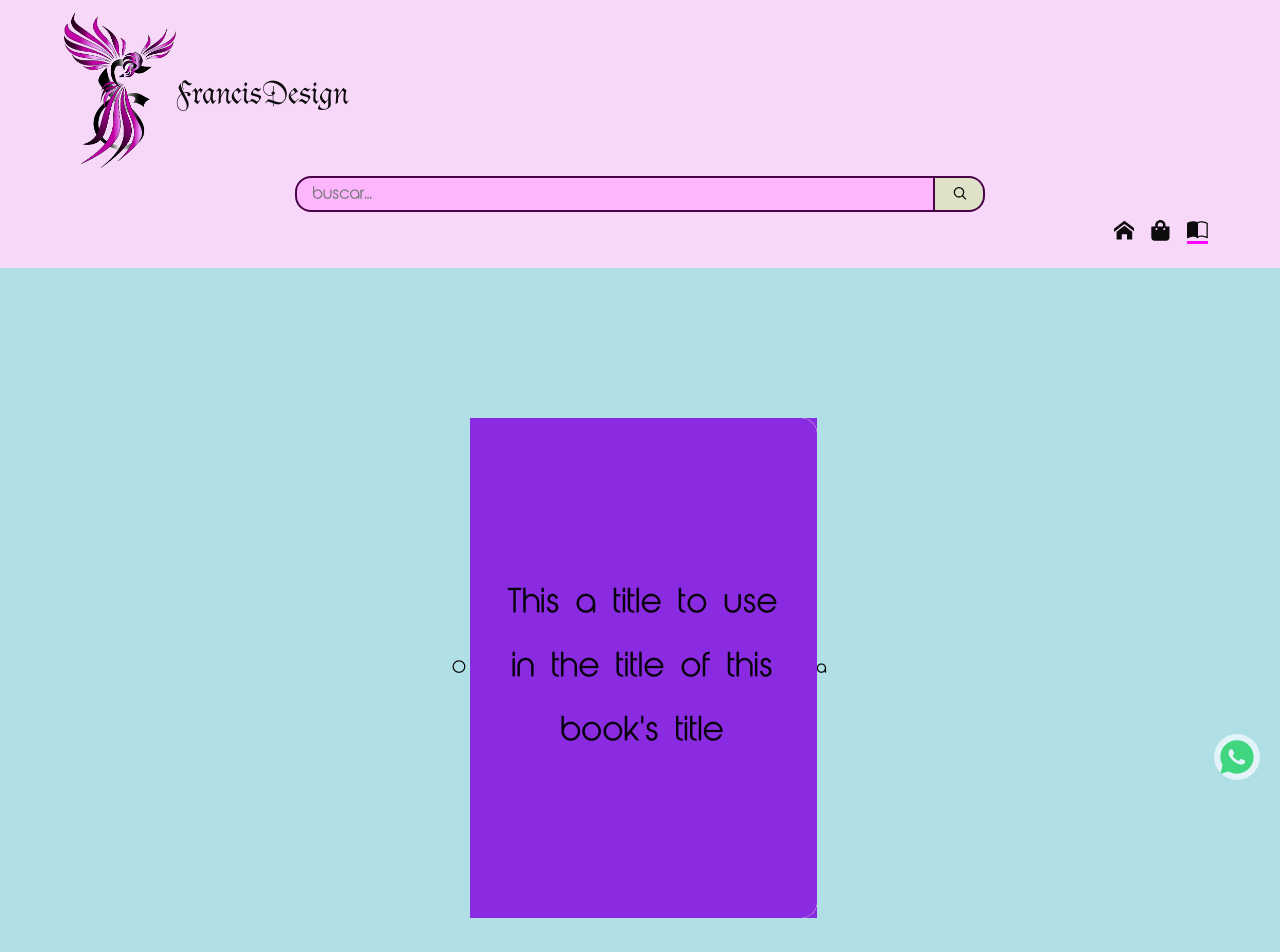
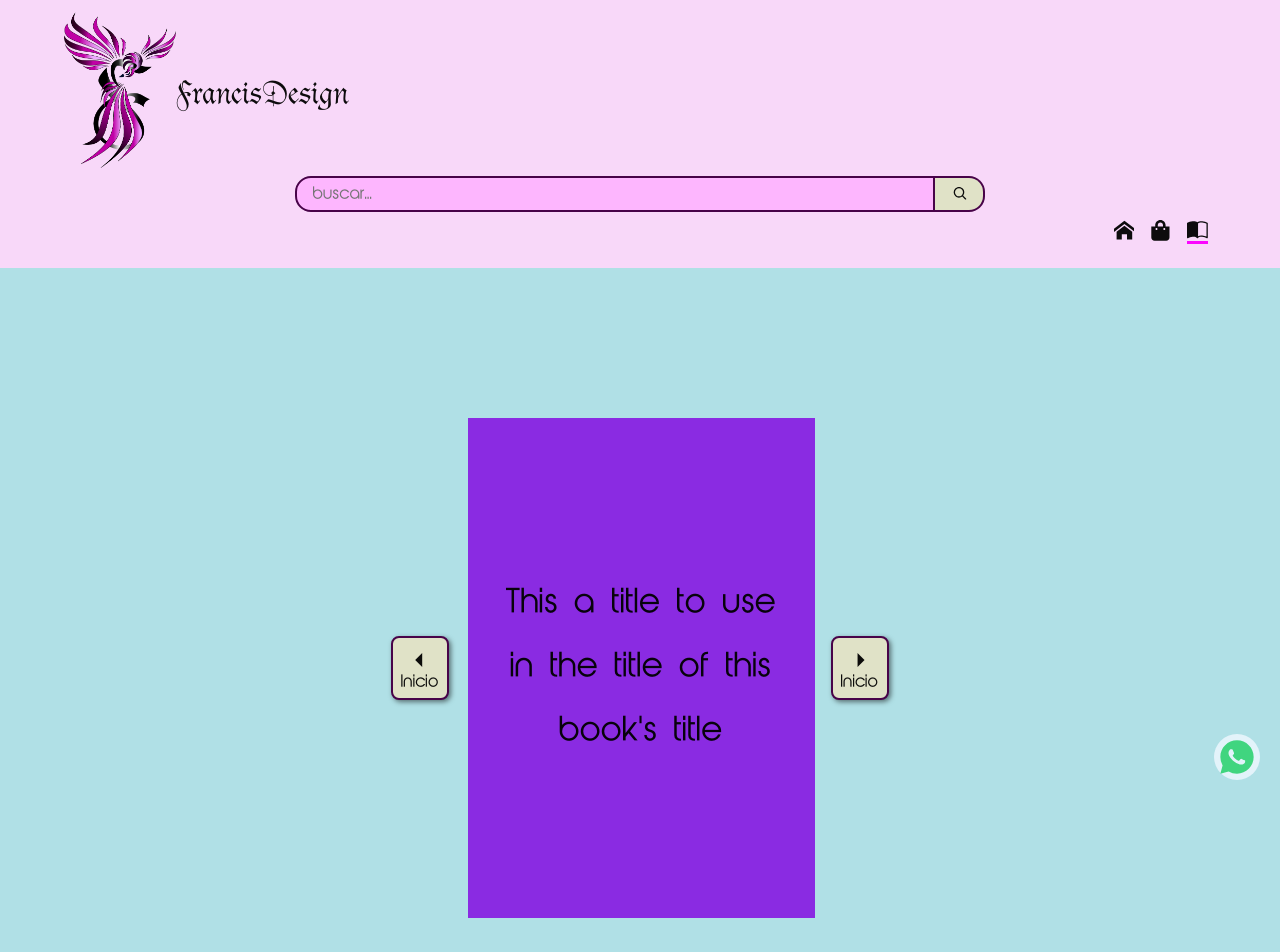
Before and after one commit to EnzoBorrelli/Francis-Design, a React (Vite) app: page /Blog in a window 1280 px wide. Shown: the top 952 px of the page. Built offline with nearby package versions, Linux system fonts and the light colour scheme.

Commit message:
libro casi teerminado

```diff
--- a/src/components/sections/Blog/Entrada/Entrada.css
+++ b/src/components/sections/Blog/Entrada/Entrada.css
@@ -14,28 +14,37 @@
   height: 500px;
   transition: transform 0.5s;
 }
-.prevBtn {
-  color: black;
+.pageBtn {
+  border-radius: 0.5rem;
+  padding: .5rem;
+  margin: 1rem;
+  background-color: var(--contrastColor);
+  border: 2px solid var(--darkColor);
+  box-shadow: 2px 2px 5px rgba(0, 0, 0, 0.5);
+  transition: transform 0.5s;
 }
-.nextBtn {
-  color: black;
+.pageBtn:nth-child(odd){
+  font-size: var(--fontNormal-medium);
 }
+.pageNum{
+  font-size: var(--fontSmall-big);
+  }
 .book.Open {
   transform: translateX(50%);
 }
-.prevBtn.Open {
+.prev.Open {
   transform: translateX(-180px);
 }
-.nextBtn.Open {
+.next.Open {
   transform: translateX(180px);
 }
 .book.Closed {
   transform: translateX(100%);
 }
-.prevBtn.Closed {
+.prev.Closed {
   transform: translateX(0px);
 }
-.nextBtn.Closed {
+.next.Closed {
   transform: translateX(0px);
 }
 
@@ -48,9 +57,8 @@
   perspective: 1500px;
 }
 
-.book-cover {
-  background-color: blueviolet;
-}
+
+
 .front,
 .back {
   background-color: white;
@@ -87,7 +95,10 @@
 .back-content {
   transform: rotateY(180deg);
 }
-
+.book-cover {
+  background-color: blueviolet;
+  border-radius: 0;
+}
 /* Paper flip effect */
 .flipped .front,
 .flipped .back {
@@ -111,15 +122,3 @@
     line-height: 2;
 
 }
-/* Controller Buttons */
-#p1 {
-  z-index: 3;
-}
-
-#p2 {
-  z-index: 2;
-}
-
-#p3 {
-  z-index: 1;
-}
--- a/src/components/sections/Blog/Entrada/Entrada.tsx
+++ b/src/components/sections/Blog/Entrada/Entrada.tsx
@@ -1,11 +1,86 @@
 import { useEffect, useState } from "react";
 import hanary from "../../../../assets/images/hanary.jpg";
+import { RiArrowLeftSFill } from "react-icons/ri";
+import { RiArrowRightSFill } from "react-icons/ri";
 import "./Entrada.css";
 
 const Entrada = () => {
   const [count, setCount] = useState(0);
+  const [preCount, setPreCount] = useState(0);
   const [isClosed, setClosed] = useState("Open");
   const maxPages = 3;
+
+  const [indexPage1, setIndexPage1] = useState<number>(5);
+  const [indexPage2, setIndexPage2] = useState<number>(4);
+  const [indexPage3, setIndexPage3] = useState<number>(3);
+  const [indexPage4, setIndexPage4] = useState<number>(2);
+  const [indexPage5, setIndexPage5] = useState<number>(1);
+
+  //z indez baja y sube
+  function IndexAssignUp() {
+    switch (count) {
+      case 1:
+        setIndexPage1(count);
+        console.log(indexPage1);
+        break;
+
+      case 2:
+        setIndexPage2(count);
+        console.log(indexPage2);
+        break;
+
+      case 3:
+        setIndexPage3(count);
+        console.log(indexPage3);
+        break;
+
+      case 4:
+        setIndexPage4(count);
+        console.log(indexPage4);
+        break;
+
+      case 5:
+        setIndexPage5(count);
+        console.log(indexPage5);
+    }
+  }
+  function IndexAssignDown() {
+    switch (count) {
+      case 1:
+        setIndexPage1(5);
+        console.log(indexPage1);
+        break;
+
+      case 2:
+        setIndexPage2(4);
+        console.log(indexPage2);
+        break;
+
+      case 3:
+        setIndexPage3(3);
+        console.log(indexPage3);
+        break;
+
+      case 4:
+        setIndexPage4(2);
+        console.log(indexPage4);
+        break;
+
+      case 5:
+        setIndexPage5(1);
+        console.log(indexPage5);
+    }
+  }
+
+  //z index dinamico
+  useEffect(() => {
+    setPreCount(count);
+    if (count > preCount) {
+      IndexAssignUp();
+    } else if (count < preCount) IndexAssignDown();
+  }, [count, preCount]);
+
+  //limitar cambio de pagina
   useEffect(() => {
     if (count >= maxPages) {
       setCount(maxPages);
@@ -13,24 +88,32 @@ const Entrada = () => {
     } else {
       setClosed("Open");
     }
+    if (count < 0) setCount(0);
   }, [count, maxPages]);
+
+  //cambiar de pagina
   function UpCount() {
     setCount(count + 1);
   }
-  function downCount() {
+  function DownCount() {
     setCount(count - 1);
   }
   return (
     <div className="Entrada">
       <button
-        className={`prevBtn ${count >= 1 ? isClosed : ""}`}
-        onClick={UpCount}
+        className={`prev ${count >= 1 ? isClosed : ""} ${'pageBtn'}`}
+        onClick={DownCount}
       >
-        {count}
+        <h3><RiArrowLeftSFill /></h3>
+        <h3 className="pageNum">{count === maxPages ? "Final" : count === 0 ? "Inicio" : count}</h3>
       </button>
 
       <div id="book" className={`book ${count >= 1 ? isClosed : ""}`}>
-        <div id="p1" className={`${"paper"} ${count >= 1 ? "flipped" : ""}`}>
+        <div
+          id="p1"
+          style={{ zIndex: indexPage1 }}
+          className={`${"paper"} ${count >= 1 ? "flipped" : ""}`}
+        >
           <div className="front">
             <div id="f1" className="front-content book-cover">
               <h2 className="Cover-text">
@@ -44,12 +127,16 @@ const Entrada = () => {
               style={{ backgroundImage: `url(${hanary})` }}
               className="back-content page-img"
             >
-              <h2 className="page-text">hola</h2>
+              <h2 className="page-text"></h2>
             </div>
           </div>
         </div>
 
-        <div id="p2" className={`${"paper"} ${count >= 2 ? "flipped" : ""}`}>
+        <div
+          id="p2"
+          style={{ zIndex: indexPage2 }}
+          className={`${"paper"} ${count >= 2 ? "flipped" : ""}`}
+        >
           <div className="front">
             <div id="f2" className="front-content">
               <h2 className="page-text">
@@ -70,14 +157,18 @@ const Entrada = () => {
           </div>
         </div>
 
-        <div id="p3" className={`${"paper"} ${count >= 3 ? "flipped" : ""}`}>
+        <div
+          id="p3"
+          style={{ zIndex: indexPage3 }}
+          className={`${"paper"} ${count >= 3 ? "flipped" : ""}`}
+        >
           <div className="front">
             <div id="f3" className="front-content">
               <h2>Front 3</h2>
             </div>
           </div>
           <div className="back">
-            <div id="b3" className="back-content book-cover">
+            <div id="b3" className="back-content book-cover ">
               <h2>Back 3</h2>
             </div>
           </div>
@@ -85,10 +176,11 @@ const Entrada = () => {
       </div>
 
       <button
-        onClick={downCount}
-        className={`nextBtn ${count >= 1 ? isClosed : ""}`}
+        onClick={UpCount}
+        className={`next ${count >= 1 ? isClosed : ""} ${'pageBtn'}`}
       >
-        a
+        <h3><RiArrowRightSFill /></h3>
+        <h3 className="pageNum">{count === maxPages ? "Final" : count === 0 ? "Inicio" : count + 1}</h3>
       </button>
     </div>
   );
```
